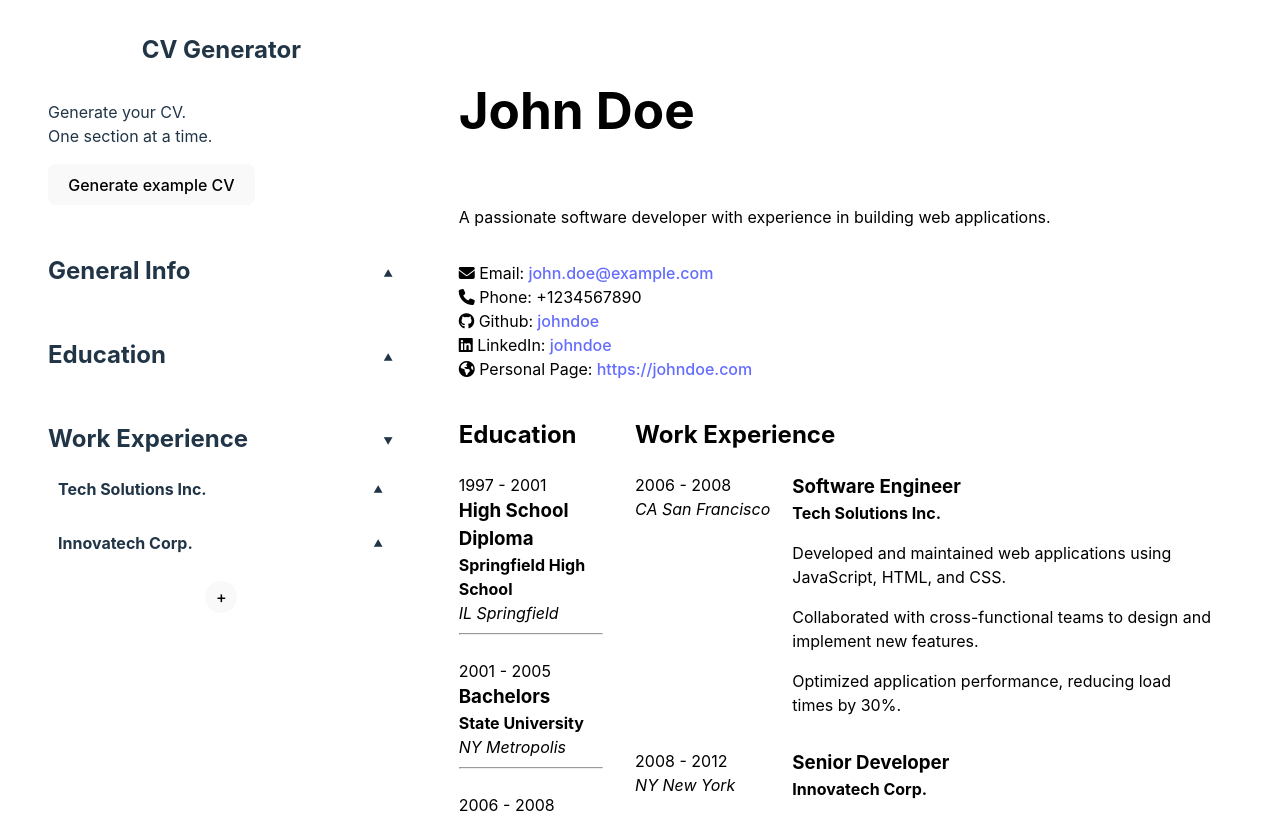
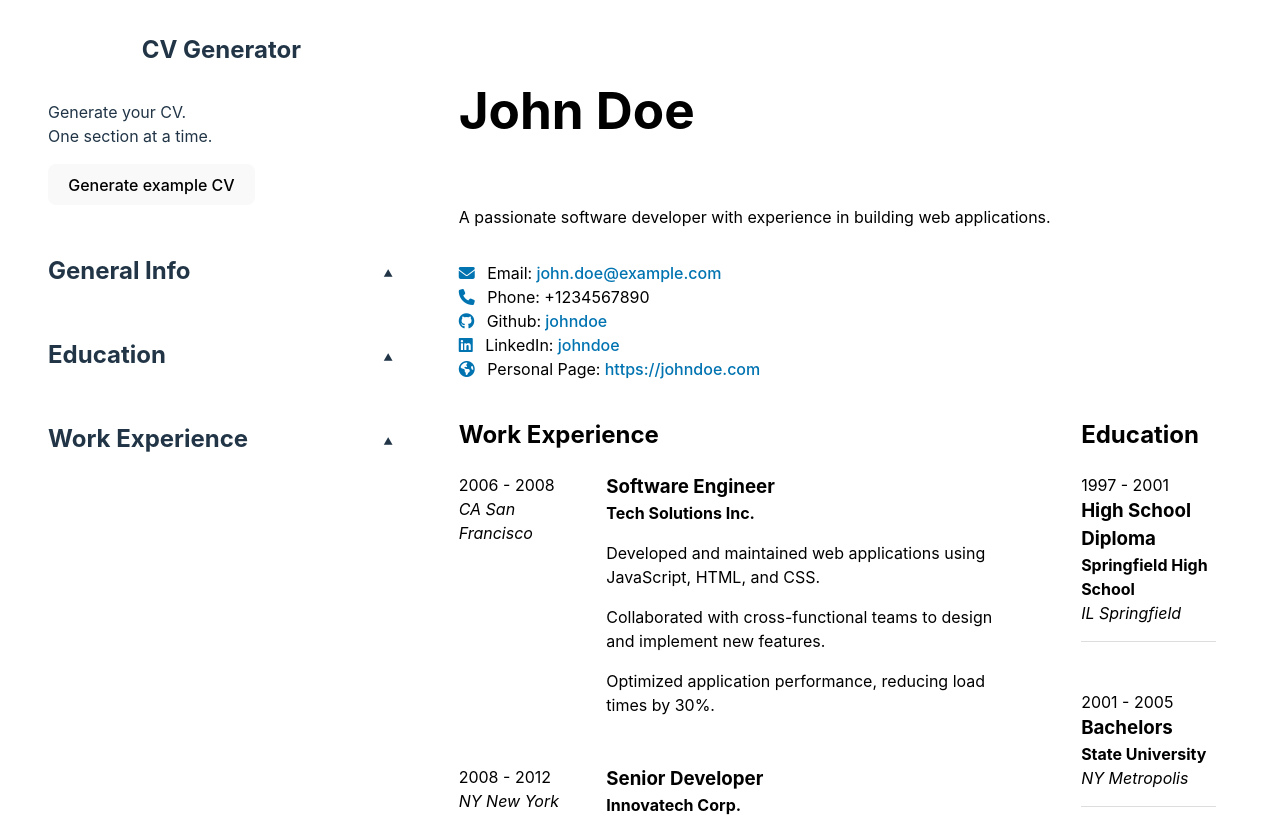
Before and after one commit to danielvelkov/cv-generator, a React (Vite) app: page / in a window 1280 px wide. Shown: the top 817 px of the page. Built offline with nearby package versions, Linux system fonts and the light colour scheme.

Commit message:
nit: change for layout and styling
Minor css changes to layout, element styling

```diff
--- a/src/App.css
+++ b/src/App.css
@@ -8,6 +8,12 @@ h3,
 h4 {
   margin: 0;
   padding: 0;
+}
+
+hr {
+  border: 0;
+  border-top: 1px solid #ddd;
+  margin: 1em 0;
 }
 /* Root styling */
 #root {
@@ -35,9 +41,10 @@ h4 {
   gap: 1em;
 }
 
-main > .portfolio {
+main > .work-and-education {
   display: flex;
-  gap: 2em;
+  align-items: flex-start;
+  gap: 5em;
 }
 
 @media screen and (max-width: 480px) {
@@ -45,16 +52,14 @@ main > .portfolio {
     padding: 5px;
     margin: 0;
   }
-  main > .portfolio {
-    flex-wrap: wrap;
-  }
 }
 
-@media screen and (max-width: 780px) {
+@media screen and (max-width: 900px) {
   #root {
     flex-direction: column;
   }
-  main > .portfolio {
+  main > .work-and-education {
     flex-wrap: wrap;
+    gap: 1em;
   }
 }
--- a/src/App.jsx
+++ b/src/App.jsx
@@ -26,12 +26,11 @@ function App() {
   const [activeSectionId, setActiveSectionId] = useState(undefined);
 
   const generateDefaultCV = () => {
-    setCvData((prev) => ({
-      ...prev,
+    setCvData({
       generalInfo: johnDoe.generalInfo,
       education: johnDoe.education,
       work: johnDoe.work,
-    }));
+    });
   };
 
   const handleSelect = (id) => {
@@ -59,7 +58,7 @@ function App() {
   const handleAddElement = (section, element) => {
     setCvData((prev) => ({
       ...prev,
-      [section]: [...prev[section], { ...element }],
+      [section]: [...prev[section], element],
     }));
   };
 
@@ -119,38 +118,38 @@ function App() {
           >
             <EducationBuilderSection
               education={cvData.education}
-              handleChangeForElement={(data, i) =>
-                handleChangeForElement('education', i, data)
+              handleChangeForElement={(data, id) =>
+                handleChangeForElement('education', id, data)
               }
               handleAddElement={(element) =>
                 handleAddElement('education', element)
               }
-              handleRemoveElement={(i) => handleRemoveElement('education', i)}
+              handleRemoveElement={(id) => handleRemoveElement('education', id)}
             />
           </Accordion>
         </Card>
         <Card>
           <Accordion
             title="Work Experience"
-            handleSelect={() => handleSelect(InputSectionTypes.work)}
-            isExpanded={activeSectionId === InputSectionTypes.work}
+            handleSelect={() => handleSelect(InputSectionTypes.Work)}
+            isExpanded={activeSectionId === InputSectionTypes.Work}
           >
             <WorkInfoBuilder
               work={cvData.work}
-              handleChangeForElement={(data, i) =>
-                handleChangeForElement('work', i, data)
+              handleChangeForElement={(data, id) =>
+                handleChangeForElement('work', id, data)
               }
               handleAddElement={(element) => handleAddElement('work', element)}
-              handleRemoveElement={(i) => handleRemoveElement('work', i)}
+              handleRemoveElement={(id) => handleRemoveElement('work', id)}
             />
           </Accordion>
         </Card>
       </aside>
       <main>
         <GeneralInfoSection {...cvData.generalInfo} />
-        <div className="portfolio">
+        <div className="work-and-education">
+          <WorkSection work={cvData.work} />
           <EducationSection education={cvData.education} />
-          <WorkSection work={cvData.work} />
         </div>
       </main>
     </>
--- a/src/styles/displaySection.css
+++ b/src/styles/displaySection.css
@@ -1,5 +1,14 @@
 .display-list {
   display: flex;
   flex-direction: column;
-  gap: 1em;
+  gap: 2em;
 }
+
+.contact-options i {
+  margin-right: 0.5em;
+  color: #0073b1;
+}
+.contact-options a {
+  color: #0073b1;
+  text-decoration: none;
+}
```
